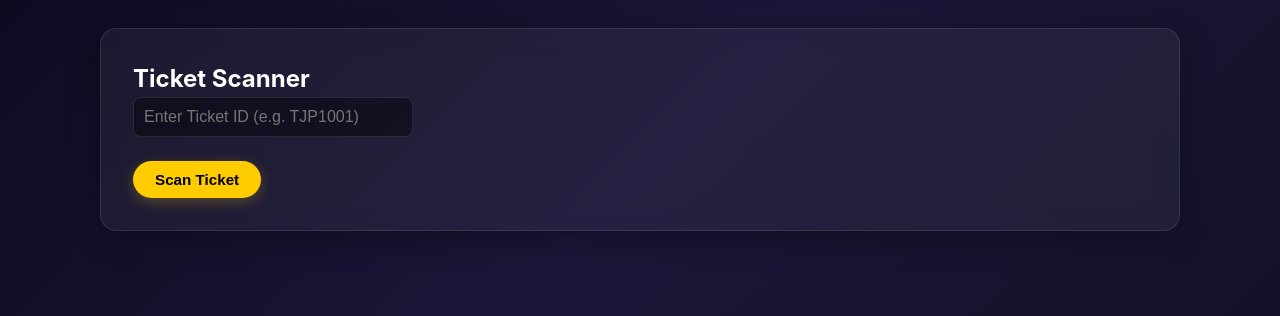
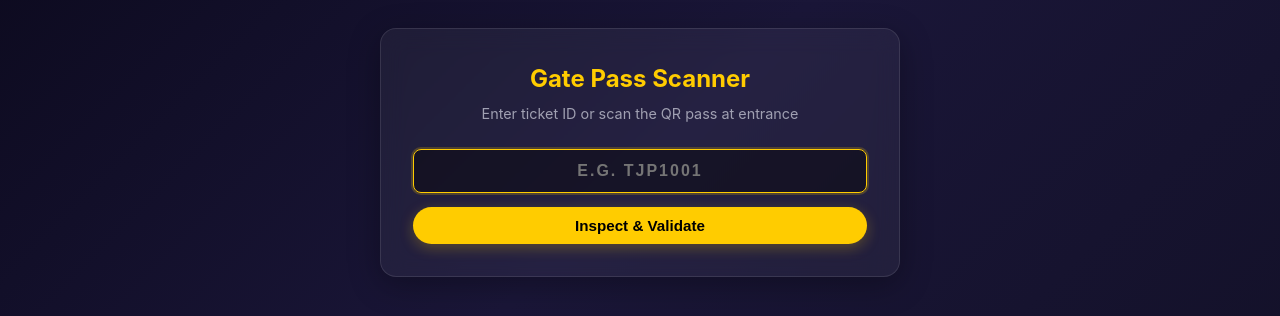
Before and after one commit to MEETH007/TJP--MULTIPLEX, a Flask app: page /scan in a window 1280 px wide. Shown: the part 228-544 px from the top of the page. Run offline with Flask 3, Linux system fonts and the light colour scheme.

Commit message:
Update scan.html

```diff
--- a/templates/scan.html
+++ b/templates/scan.html
@@ -1,29 +1,31 @@
 {% extends "base.html" %}
 {% block content %}
-<div class="card">
-    <h2>Ticket Scanner</h2>
+<div class="card" style="max-width: 520px; margin: auto; text-align: center;">
+    <h2 style="color: var(--primary); margin-bottom: 6px;">Gate Pass Scanner</h2>
+    <p style="color: var(--text-muted); font-size: 0.9rem; margin-bottom: 24px;">Enter ticket ID or scan the QR pass at entrance</p>
 
     <form method="POST">
-        <input type="text" name="ticket_id" placeholder="Enter Ticket ID (e.g. TJP1001)" required
-               style="padding:10px; width:280px; font-size:16px;">
-        <br><br>
-        <button type="submit" class="btn">Scan Ticket</button>
+        <input type="text" name="ticket_id" placeholder="e.g. TJP1001" required autofocus
+               style="width: 100%; text-transform: uppercase; text-align: center; letter-spacing: 2px; font-weight: bold; margin-bottom: 14px;">
+        <button type="submit" class="btn" style="width: 100%;">Inspect & Validate</button>
     </form>
 
     {% if result %}
-        <div style="background:#1a3a1a; padding:25px; margin-top:25px; border-radius:10px; border:2px solid #00ff88;">
-            <h3 style="color:#00ff88;">✔ VALID TICKET</h3>
-            <p><strong>Ticket ID:</strong> {{ result.ticket_id }}</p>
-            <p><strong>Name:</strong> {{ result.name }}</p>
-            <p><strong>Movie:</strong> {{ result.movie }}</p>
-            <p><strong>Time:</strong> {{ result.show_time }}</p>
-            <p><strong>Seats:</strong> {{ result.seats }}</p>
-            <p><strong>Total Paid:</strong> Rs. {{ result.total_price }}</p>
+        <div style="background: rgba(46, 204, 113, 0.15); padding: 24px; margin-top: 25px; border-radius: var(--radius-sm); border: 2px solid var(--success); text-align: left;">
+            <div style="display: flex; justify-content: space-between; align-items: center; margin-bottom: 12px;">
+                <h3 style="color: var(--success); font-size: 1.2rem;">✔ ADMIT PASSENGER</h3>
+                <span style="font-weight: 800; color: var(--primary);">{{ result.ticket_id }}</span>
+            </div>
+            <p style="margin-bottom: 6px;"><strong>Name:</strong> {{ result.name }} (Age {{ result.age }})</p>
+            <p style="margin-bottom: 6px;"><strong>Movie:</strong> {{ result.movie }}</p>
+            <p style="margin-bottom: 6px;"><strong>Show Time:</strong> {{ result.show_time }}</p>
+            <p style="margin-bottom: 6px;"><strong>Seats:</strong> <span style="color: var(--primary); font-weight: 700;">{{ result.seats }}</span></p>
+            <p style="margin-bottom: 0;"><strong>Paid Total:</strong> Rs. {{ result.total_price }}</p>
         </div>
     {% elif request.method == "POST" %}
-        <div style="background:#3a1a1a; padding:20px; margin-top:25px; border-radius:10px; border:2px solid #ff4444;">
-            <h3 style="color:#ff4444;">✖ Invalid Ticket</h3>
-            <p>Ticket ID not found.</p>
+        <div style="background: rgba(231, 76, 60, 0.15); padding: 20px; margin-top: 25px; border-radius: var(--radius-sm); border: 2px solid var(--danger);">
+            <h3 style="color: var(--danger); font-size: 1.1rem; margin-bottom: 4px;">✖ TICKET NOT FOUND</h3>
+            <p style="color: var(--text-muted); font-size: 0.9rem;">No matching record found in Supabase database.</p>
         </div>
     {% endif %}
 </div>
```
